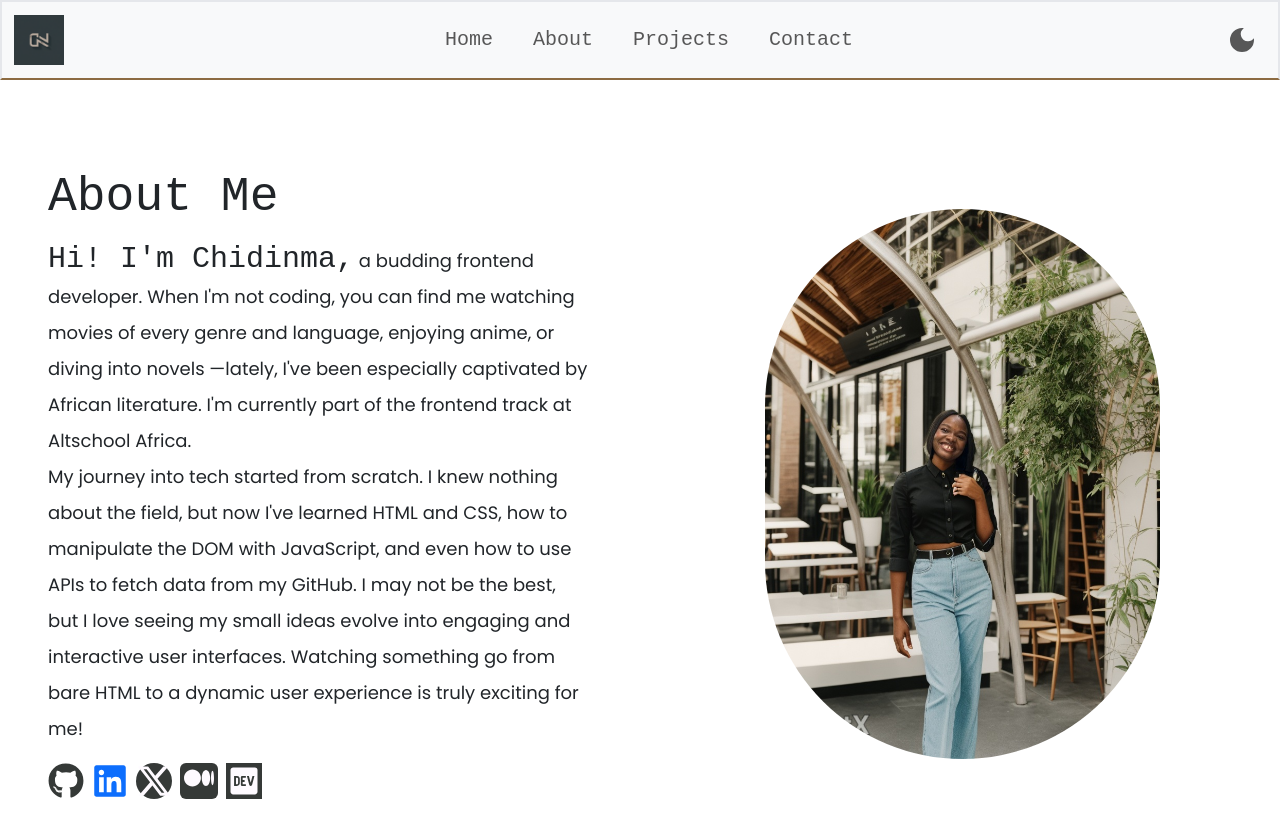
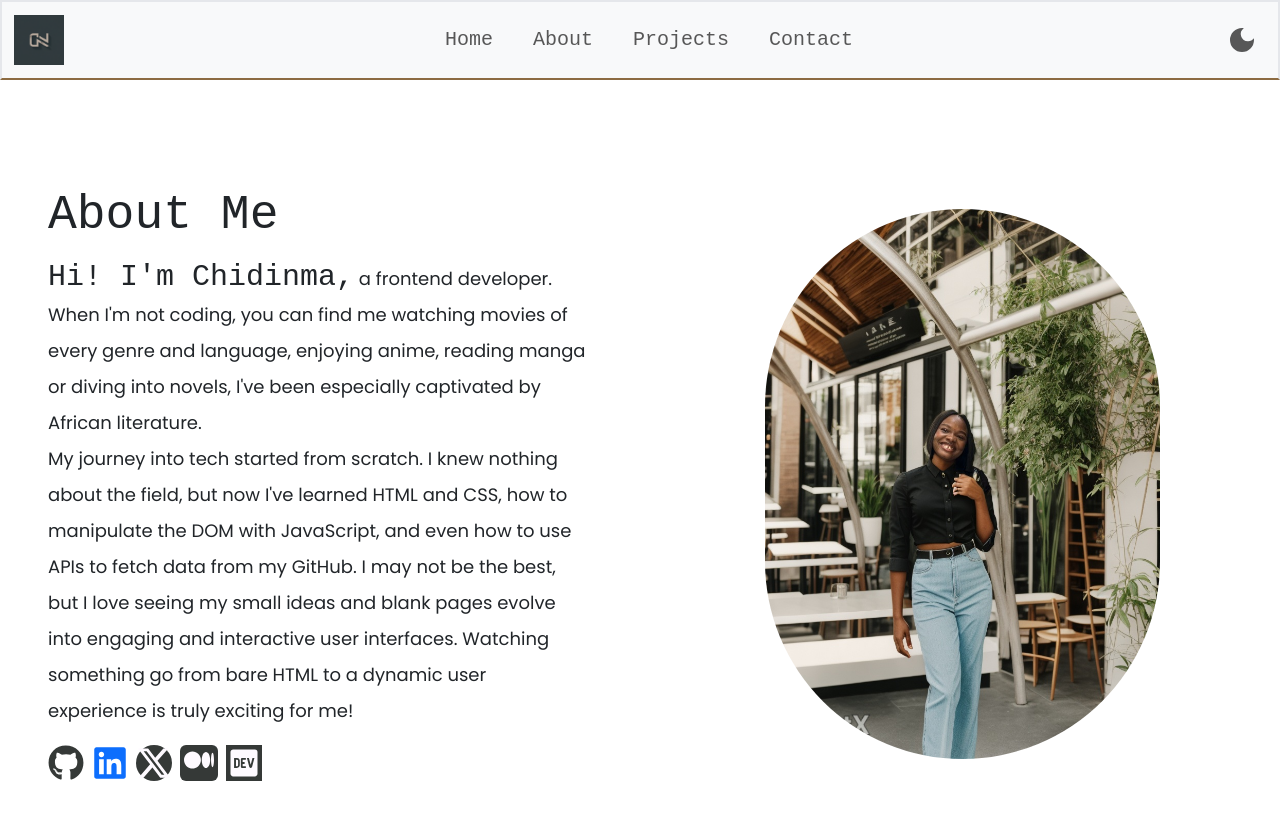
Before and after one commit to ChidinmaNwosu/chidinmas-portfolio, a React (Vite) app: page /about in a window 1280 px wide. Shown: the top 838 px of the page. Built offline with nearby package versions, Linux system fonts and the light colour scheme.

Commit message:
Updated the content on the About Me section of my about page.

```diff
--- a/src/Components/about/About.jsx
+++ b/src/Components/about/About.jsx
@@ -22,18 +22,17 @@ function About() {
             </h1>
             <p className=" para leading-9 mt-2 text-lg ">
               <span className="text-3xl"> Hi! I&apos;m Chidinma,</span> a
-              budding frontend developer. When I&apos;m not coding, you can find
-              me watching movies of every genre and language, enjoying anime, or
-              diving into novels —lately, I&apos;ve been especially captivated
-              by African literature. I&apos;m currently part of the frontend
-              track at Altschool Africa.
+              frontend developer. When I&apos;m not coding, you can find
+              me watching movies of every genre and language, enjoying anime, reading manga
+              or diving into novels, I&apos;ve been especially captivated
+              by African literature.
               <br />
               My journey into tech started from scratch. I knew nothing about
               the field, but now I&apos;ve learned HTML and CSS, how to
               manipulate the DOM with JavaScript, and even how to use APIs to
               fetch data from my GitHub. I may not be the best, but I love
-              seeing my small ideas evolve into engaging and interactive user
-              interfaces. Watching something go from bare HTML to a dynamic user
+              seeing my small ideas  and blank pages evolve into engaging
+              and interactive user interfaces. Watching something go from bare HTML to a dynamic user
               experience is truly exciting for me!
             </p>
 
```
